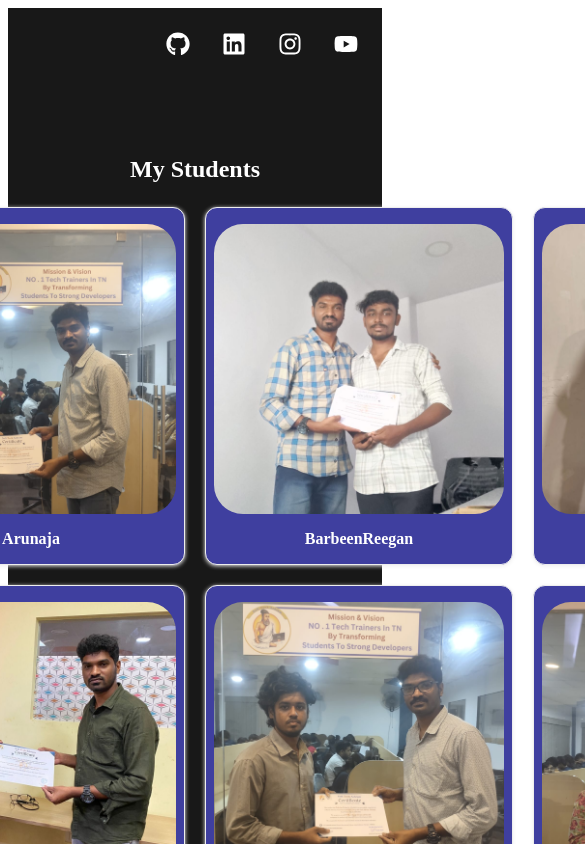
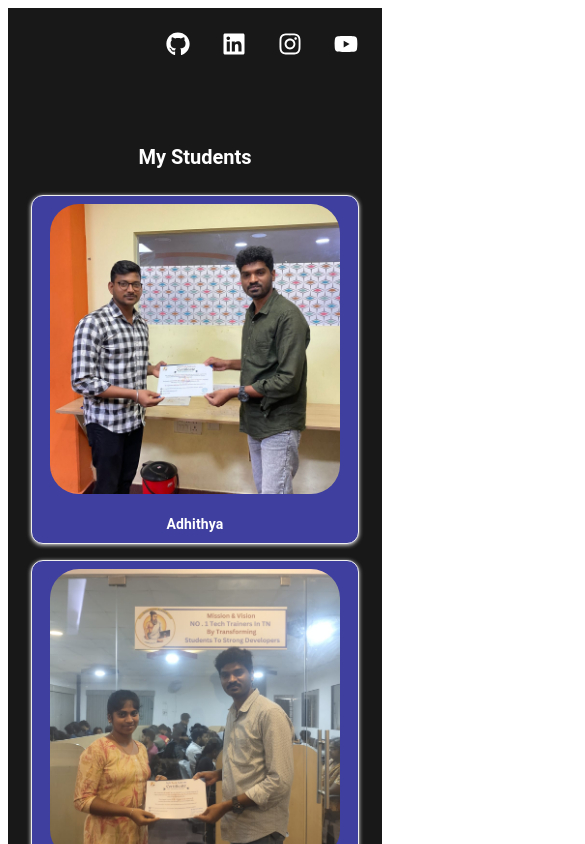
Before and after one commit to muralibalan/My_Official_Site, a React (Vite) app in the folder myProfile/: page /students in a window 390 px wide. Shown: the top 844 px of the page, 585 px wide, since content can reach past the window. Built offline with nearby package versions, Linux system fonts and the light colour scheme; some icons are missing.

Commit message:
added studends responsive

```diff
--- a/myProfile/src/components/navigations/MyStudents.jsx
+++ b/myProfile/src/components/navigations/MyStudents.jsx
@@ -1,86 +1,122 @@
 // src/components/MyStudents.jsx
 
 import React from 'react';
+import { Box, Typography, Grid, Paper } from '@mui/material';
 
 // Example: public/students/student1.jpg, student2.jpg, ...
 const students = [
-  { name: "Adhithya", photo: "students/Adhithya.jpeg" },
-  { name: "Arunaja", photo: "students/Arunaja.jpeg" },
-  { name: "BarbeenReegan", photo: "students/BarbeenReegan.jpeg" },
-  { name: "Dhatshayani", photo: "students/dhatshayani.jpeg" },
-  { name: "Dhinesh", photo: "students/Dhinesh.jpeg" },
-  { name: "Diwakar", photo: "students/Diwakar.jpeg" },
-  { name: "Gogulan", photo: "students/Gogulan.jpeg" },
-  { name: "Harinishree", photo: "students/Harinishree.jpeg" },
-  { name: "Jeevan", photo: "students/Jeevan.jpeg" },
-  { name: "Jyotsana", photo: "students/Jyotsana.jpeg" },
-  { name: "Kalai Selvi", photo: "students/KalaiSelvi.jpeg" },
-  { name: "Karthika", photo: "students/Karthika.jpeg" },
-  { name: "Kathiravan", photo: "students/Kathiravan.jpeg" },
-  { name: "Keerthika", photo: "students/Keerthika.jpeg" },
-  { name: "Logaraman", photo: "students/Logaraman.jpeg" },
-  { name: "MadhuPriya", photo: "students/MadhuPriya.jpeg" },
-  { name: "MaryAncita", photo: "students/MaryAncita.jpeg" },
-  { name: "MuhamaduMushraf", photo: "students/MuhamaduMushraf.jpeg" },
-  { name: "Naveen", photo: "students/Naveen.jpeg" },
-  { name: "NaveenKumar", photo: "students/Naveenkumar.jpeg" },
-  { name: "princeanbuselvan", photo: "students/princeanbuselvan.jpeg" },
-  { name: "Prusothaman", photo: "students/Prusothaman.jpeg" },
-  { name: "Rahul", photo: "students/Rahul.jpeg" },
-  { name: "Sajitha", photo: "students/Sajitha.jpeg" },
-  { name: "Samual", photo: "students/Samual.jpeg" },
-  { name: "Sanjay", photo: "students/Sanjay.jpeg" },
-  { name: "SaqipNihal", photo: "students/SaqipNihal.jpeg" },
-  { name: "Saranya", photo: "students/Saranya.jpeg" },
-  { name: "Saraswathi", photo: "students/Saraswathi.jpeg" },
-  { name: "SarathKumar", photo: "students/SarathKumar.jpeg" },
-  { name: "Siddharthan", photo: "students/Siddharthan.jpeg" },
-  { name: "Sudharshan", photo: "students/Sudharshan.jpeg" },
-  { name: "Tamil", photo: "students/Tamil.jpeg" },
-  { name: "Thulasi", photo: "students/Thulasi.jpeg" },
-  { name: "Vignesh", photo: "students/Vignesh.jpeg" },
-  { name: "Vigneshwaran", photo: "students/Vigneshwaran.jpeg" },
-  { name: "Yamuna", photo: "students/yamuna.jpeg" },
-
+  { name: 'Adhithya', photo: 'students/Adhithya.jpeg' },
+  { name: 'Arunaja', photo: 'students/Arunaja.jpeg' },
+  { name: 'BarbeenReegan', photo: 'students/BarbeenReegan.jpeg' },
+  { name: 'Dhatshayani', photo: 'students/dhatshayani.jpeg' },
+  { name: 'Dhinesh', photo: 'students/Dhinesh.jpeg' },
+  { name: 'Diwakar', photo: 'students/Diwakar.jpeg' },
+  { name: 'Gogulan', photo: 'students/Gogulan.jpeg' },
+  { name: 'Harinishree', photo: 'students/Harinishree.jpeg' },
+  { name: 'Jeevan', photo: 'students/Jeevan.jpeg' },
+  { name: 'Jyotsana', photo: 'students/Jyotsana.jpeg' },
+  { name: 'Kalai Selvi', photo: 'students/KalaiSelvi.jpeg' },
+  { name: 'Karthika', photo: 'students/Karthika.jpeg' },
+  { name: 'Kathiravan', photo: 'students/Kathiravan.jpeg' },
+  { name: 'Keerthika', photo: 'students/Keerthika.jpeg' },
+  { name: 'Logaraman', photo: 'students/Logaraman.jpeg' },
+  { name: 'MadhuPriya', photo: 'students/MadhuPriya.jpeg' },
+  { name: 'MaryAncita', photo: 'students/MaryAncita.jpeg' },
+  { name: 'MuhamaduMushraf', photo: 'students/MuhamaduMushraf.jpeg' },
+  { name: 'Naveen', photo: 'students/Naveen.jpeg' },
+  { name: 'NaveenKumar', photo: 'students/Naveenkumar.jpeg' },
+  { name: 'princeanbuselvan', photo: 'students/princeanbuselvan.jpeg' },
+  { name: 'Prusothaman', photo: 'students/Prusothaman.jpeg' },
+  { name: 'Rahul', photo: 'students/Rahul.jpeg' },
+  { name: 'Sajitha', photo: 'students/Sajitha.jpeg' },
+  { name: 'Samual', photo: 'students/Samual.jpeg' },
+  { name: 'Sanjay', photo: 'students/Sanjay.jpeg' },
+  { name: 'SaqipNihal', photo: 'students/SaqipNihal.jpeg' },
+  { name: 'Saranya', photo: 'students/Saranya.jpeg' },
+  { name: 'Saraswathi', photo: 'students/Saraswathi.jpeg' },
+  { name: 'SarathKumar', photo: 'students/SarathKumar.jpeg' },
+  { name: 'Siddharthan', photo: 'students/Siddharthan.jpeg' },
+  { name: 'Sudharshan', photo: 'students/Sudharshan.jpeg' },
+  { name: 'Tamil', photo: 'students/Tamil.jpeg' },
+  { name: 'Thulasi', photo: 'students/Thulasi.jpeg' },
+  { name: 'Vignesh', photo: 'students/Vignesh.jpeg' },
+  { name: 'Vigneshwaran', photo: 'students/Vigneshwaran.jpeg' },
+  { name: 'Yamuna', photo: 'students/yamuna.jpeg' },
 ];
 
 function MyStudents() {
   return (
-    <div style={{ padding: "24px" }}>
-      <h2>My Students</h2>
-      <div
-        style={{
-            display: "grid",
-            gridTemplateColumns: "repeat(4, 1fr)",
-            gap: "20px",
-            marginTop: "24px",
+    <Box sx={{ px: { xs: 2, sm: 4, md: 8 }, py: 4, overflowX: 'auto' }}>
+      <Typography
+        variant="h5"
+        sx={{
+          textAlign: 'center',
+          fontWeight: 700,
+          mb: 3,
+          fontSize: { xs: 20, sm: 24, md: 28 },
+        }}
+      >
+        My Students
+      </Typography>
+      <Grid
+        container
+        spacing={{ xs: 2, sm: 3, md: 4 }}
+        sx={{
+          justifyContent: { xs: 'flex-start', sm: 'center' },
+          minWidth: { xs: 320, sm: 'auto' }, // Ensure minimum width for mobile scrolling
         }}
       >
         {students.map((student, idx) => (
-          <div
+          <Grid
+            item
+            xs={12}
+            sm={6}
+            md={4}
+            lg={3}
             key={idx}
-            style={{
-              border: "1px solid #eee",
-              borderRadius: "12px",
-              padding: "16px 8px",
-              textAlign: "center",
-              background: "#3f3f9fff",
-              boxShadow: "0 1px 4px #eee",
-
+            sx={{
+              minWidth: { xs: 320, sm: 'auto' }, // Minimum width for each card on mobile
+              display: 'flex',
+              justifyContent: 'center',
             }}
           >
-            <img
-              src={student.photo}
-              alt={student.name}
-              width="290"
-              height="290"
-              style={{ objectFit: "cover", borderRadius: "10%" }}
-            />
-            <div style={{ marginTop: "12px", fontWeight: "600" }}>{student.name}</div>
-          </div>
+            <Paper
+              sx={{
+                border: '1px solid #eee',
+                borderRadius: '12px',
+                p: { xs: 1, sm: 2 },
+                textAlign: 'center',
+                bgcolor: '#3f3f9fff',
+                boxShadow: '0 1px 4px #eee',
+                width: { xs: 310, sm: 310, md: 310, lg: 310 }, // Fixed width to accommodate 290px image + padding
+              }}
+            >
+              <Box
+                component="img"
+                src={student.photo}
+                alt={student.name}
+                sx={{
+                  width: 290,
+                  height: 290,
+                  objectFit: 'cover',
+                  borderRadius: '10%',
+                  mb: 2,
+                }}
+              />
+              <Typography
+                sx={{
+                  fontWeight: 600,
+                  color: 'white',
+                  fontSize: { xs: 14, sm: 16, md: 18 },
+                }}
+              >
+                {student.name}
+              </Typography>
+            </Paper>
+          </Grid>
         ))}
-      </div>
-    </div>
+      </Grid>
+    </Box>
   );
 }
 
```
